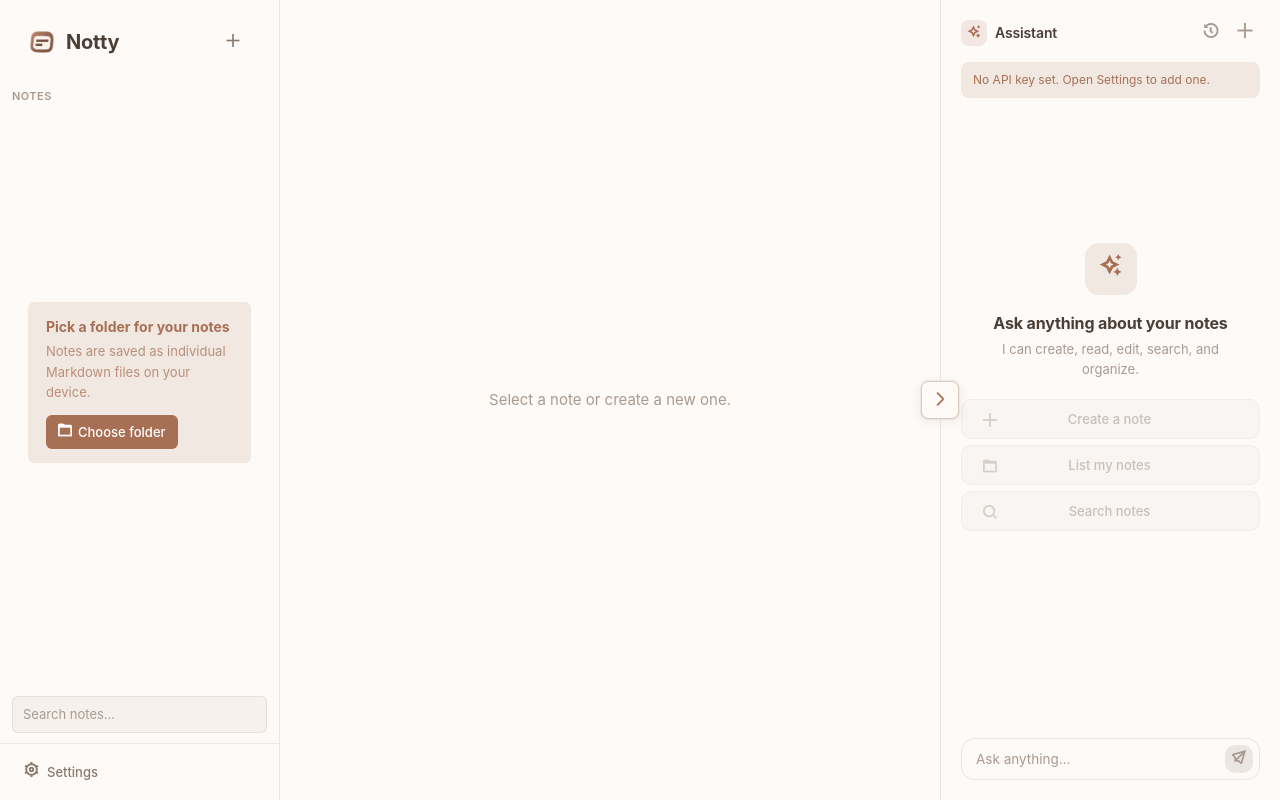
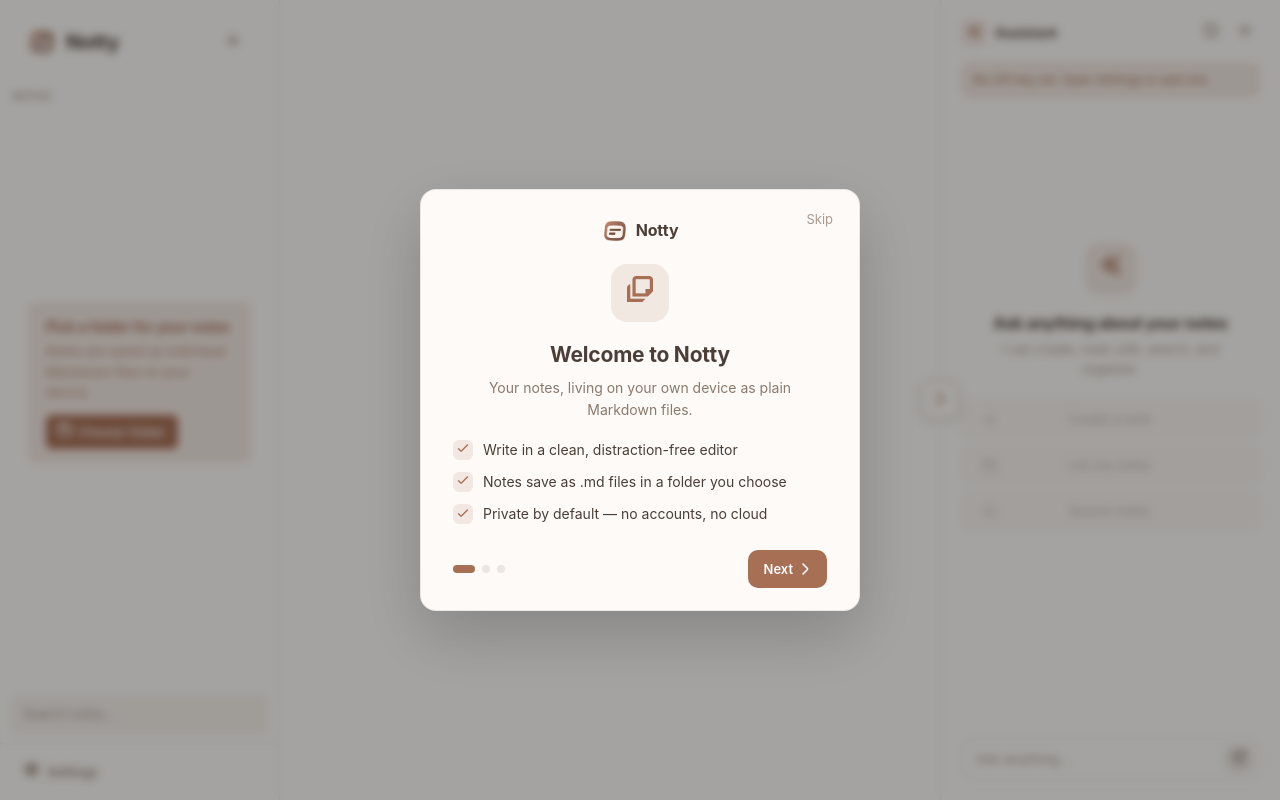
Before and after one commit to mikekaels-code/Notty, a React (Vite) app: page / in a window 1280 px wide. Built offline with nearby package versions, Linux system fonts and the light colour scheme.

Commit message:
feat: add onboarding slides for first launch

```diff
--- a/src/web/components/App.tsx
+++ b/src/web/components/App.tsx
@@ -4,6 +4,7 @@
 import NoteEditor from "./NoteEditor";
 import ChatPanel from "./ChatPanel";
 import SettingsModal from "./SettingsModal";
+import OnboardingModal from "./OnboardingModal";
 import { useAppDispatch, useAppSelector, store } from "../../core/store";
 import { createNote, setError } from "../../core/store/notesSlice";
 import { chatError } from "../../core/store/chatSlice";
@@ -19,6 +20,7 @@
   const storageMode = useAppSelector((s) => s.settings.storageMode);
 
   const [settingsOpen, setSettingsOpen] = useState(false);
+  const [onboardingOpen, setOnboardingOpen] = useState(() => localStorage.getItem("notty_onboarded") !== "1");
   const [sidebarCollapsed, setSidebarCollapsed] = useState(() => localStorage.getItem("notty_sidebar_collapsed") === "1");
   const [chatOpen, setChatOpen] = useState(() => localStorage.getItem("notty_chat_open") !== "0");
   const [chatMounted, setChatMounted] = useState(() => localStorage.getItem("notty_chat_open") !== "0");
@@ -120,6 +122,15 @@
         </button>
       </main>
 
+      {onboardingOpen && (
+        <OnboardingModal
+          onClose={() => {
+            localStorage.setItem("notty_onboarded", "1");
+            setOnboardingOpen(false);
+          }}
+        />
+      )}
+
       {settingsOpen && <SettingsModal onClose={() => setSettingsOpen(false)} />}
 
       {toastMessage && (
--- /dev/null
+++ b/src/web/components/OnboardingModal.module.scss
@@ -0,0 +1,218 @@
+@use "../styles/theme";
+
+.overlay {
+  position: fixed;
+  inset: 0;
+  z-index: var(--modal-z);
+  display: grid;
+  place-items: center;
+  padding: 24px;
+  background: var(--overlay);
+  backdrop-filter: blur(4px);
+  animation: fadeIn 180ms ease;
+}
+
+@keyframes fadeIn {
+  from { opacity: 0; }
+}
+
+.card {
+  position: relative;
+  width: 440px;
+  max-width: 100%;
+  padding: 28px 32px 22px;
+  border-radius: 16px;
+  background: var(--bg);
+  border: 1px solid var(--border);
+  box-shadow: 0 24px 64px rgba(0, 0, 0, 0.18);
+  animation: scaleIn 200ms cubic-bezier(0.32, 0.72, 0, 1);
+}
+
+@keyframes scaleIn {
+  from { transform: scale(0.96) translateY(8px); opacity: 0; }
+}
+
+.skip {
+  position: absolute;
+  top: 14px;
+  right: 16px;
+  padding: 5px 10px;
+  border-radius: var(--radius);
+  font-size: 13px;
+  color: var(--text-tertiary);
+
+  @include theme.subtle-transition;
+
+  &:hover {
+    background: var(--hover);
+    color: var(--text);
+  }
+}
+
+.brand {
+  display: flex;
+  align-items: center;
+  justify-content: center;
+  gap: 8px;
+  margin-bottom: 20px;
+}
+
+.logo {
+  width: 26px;
+  height: 26px;
+  border-radius: 6px;
+}
+
+.brandName {
+  font-size: 16px;
+  font-weight: 700;
+  letter-spacing: -0.01em;
+}
+
+.body {
+  display: flex;
+  flex-direction: column;
+  align-items: center;
+  text-align: center;
+  animation: slideIn 240ms cubic-bezier(0.32, 0.72, 0, 1);
+}
+
+@keyframes slideIn {
+  from { transform: translateX(16px); opacity: 0; }
+}
+
+.iconWrap {
+  display: grid;
+  place-items: center;
+  width: 58px;
+  height: 58px;
+  margin-bottom: 16px;
+  border-radius: 16px;
+  background: var(--accent-soft);
+  color: var(--accent);
+}
+
+.title {
+  font-size: 21px;
+  font-weight: 700;
+  letter-spacing: -0.01em;
+  margin-bottom: 6px;
+}
+
+.text {
+  font-size: 14px;
+  line-height: 1.55;
+  color: var(--text-secondary);
+  margin-bottom: 18px;
+  max-width: 320px;
+}
+
+.points {
+  display: flex;
+  flex-direction: column;
+  gap: 10px;
+  width: 100%;
+  text-align: left;
+  margin: 0;
+  padding: 0;
+  list-style: none;
+  font-size: 14px;
+  color: var(--text);
+
+  li {
+    display: flex;
+    align-items: center;
+    gap: 10px;
+  }
+}
+
+.check {
+  display: grid;
+  place-items: center;
+  width: 20px;
+  height: 20px;
+  flex-shrink: 0;
+  border-radius: 6px;
+  background: var(--accent-soft);
+  color: var(--accent);
+}
+
+.footer {
+  display: flex;
+  align-items: center;
+  justify-content: space-between;
+  margin-top: 24px;
+}
+
+.dots {
+  display: flex;
+  align-items: center;
+  gap: 7px;
+}
+
+.dot {
+  width: 8px;
+  height: 8px;
+  padding: 0;
+  border-radius: 999px;
+  background: var(--border);
+
+  @include theme.subtle-transition;
+
+  &:hover {
+    background: var(--text-tertiary);
+  }
+}
+
+.dotActive {
+  width: 22px;
+  background: var(--accent);
+
+  &:hover {
+    background: var(--accent);
+  }
+}
+
+.actions {
+  display: flex;
+  align-items: center;
+  gap: 8px;
+}
+
+.back {
+  padding: 8px 14px;
+  border-radius: 10px;
+  font-size: 13px;
+  font-weight: 500;
+  color: var(--text-secondary);
+
+  @include theme.subtle-transition;
+
+  &:hover {
+    background: var(--hover);
+    color: var(--text);
+  }
+}
+
+.next {
+  display: flex;
+  align-items: center;
+  gap: 6px;
+  padding: 9px 16px;
+  border-radius: 10px;
+  background: var(--accent);
+  color: #fff;
+  font-size: 13px;
+  font-weight: 600;
+
+  @include theme.subtle-transition;
+
+  &:hover {
+    opacity: 0.9;
+  }
+
+  i {
+    display: inline-flex;
+    align-items: center;
+  }
+}
--- /dev/null
+++ b/src/web/components/OnboardingModal.tsx
@@ -0,0 +1,120 @@
+import { useEffect, useState, type ReactNode } from "react";
+import styles from "./OnboardingModal.module.scss";
+import { NotesIcon, SparkleIcon, FolderIcon, CheckIcon, CaretIcon } from "./icons";
+import nottyLogo from "../../assets/notty-logo.png";
+
+interface Slide {
+  icon: ReactNode;
+  title: string;
+  body: string;
+  points: string[];
+}
+
+const SLIDES: Slide[] = [
+  {
+    icon: <NotesIcon size={26} />,
+    title: "Welcome to Notty",
+    body: "Your notes, living on your own device as plain Markdown files.",
+    points: [
+      "Write in a clean, distraction-free editor",
+      "Notes save as .md files in a folder you choose",
+      "Private by default — no accounts, no cloud",
+    ],
+  },
+  {
+    icon: <SparkleIcon size={26} />,
+    title: "Meet your AI assistant",
+    body: "Ask Notty to read, write, and organize your notes — right from the chat.",
+    points: [
+      "Create, update, or search notes with plain language",
+      "Get answers grounded in your own notes",
+      "It remembers your preferences via Agent Memory",
+    ],
+  },
+  {
+    icon: <FolderIcon size={26} />,
+    title: "Organize your way",
+    body: "Structure your notes into a hierarchy that works for you.",
+    points: [
+      "Nest notes under parents for a clean tree",
+      "Group notes into categories",
+      "Pin favorites to the top and search instantly",
+    ],
+  },
+];
+
+export default function OnboardingModal({ onClose }: { onClose: () => void }) {
+  const [index, setIndex] = useState(0);
+  const last = index === SLIDES.length - 1;
+
+  const next = () => (last ? onClose() : setIndex((i) => i + 1));
+  const prev = () => setIndex((i) => Math.max(0, i - 1));
+
+  useEffect(() => {
+    const onKey = (e: KeyboardEvent) => {
+      if (e.key === "Escape") onClose();
+      else if (e.key === "ArrowRight") next();
+      else if (e.key === "ArrowLeft") prev();
+    };
+    window.addEventListener("keydown", onKey);
+    return () => window.removeEventListener("keydown", onKey);
+  });
+
+  const slide = SLIDES[index];
+
+  return (
+    <div className={styles.overlay} role="dialog" aria-modal="true" aria-label="Welcome to Notty">
+      <div className={styles.card}>
+        <button type="button" className={styles.skip} onClick={onClose}>
+          Skip
+        </button>
+
+        <div className={styles.brand}>
+          <img src={nottyLogo} alt="" className={styles.logo} />
+          <span className={styles.brandName}>Notty</span>
+        </div>
+
+        <div key={index} className={styles.body}>
+          <div className={styles.iconWrap}>{slide.icon}</div>
+          <h2 className={styles.title}>{slide.title}</h2>
+          <p className={styles.text}>{slide.body}</p>
+          <ul className={styles.points}>
+            {slide.points.map((p) => (
+              <li key={p}>
+                <span className={styles.check}>
+                  <CheckIcon size={11} />
+                </span>
+                {p}
+              </li>
+            ))}
+          </ul>
+        </div>
+
+        <div className={styles.footer}>
+          <div className={styles.dots}>
+            {SLIDES.map((_, i) => (
+              <button
+                key={i}
+                type="button"
+                className={`${styles.dot}${i === index ? ` ${styles.dotActive}` : ""}`}
+                onClick={() => setIndex(i)}
+                aria-label={`Go to slide ${i + 1}`}
+              />
+            ))}
+          </div>
+          <div className={styles.actions}>
+            {index > 0 && (
+              <button type="button" className={styles.back} onClick={prev}>
+                Back
+              </button>
+            )}
+            <button type="button" className={styles.next} onClick={next}>
+              {last ? "Get started" : "Next"}
+              <CaretIcon size={12} />
+            </button>
+          </div>
+        </div>
+      </div>
+    </div>
+  );
+}
```
